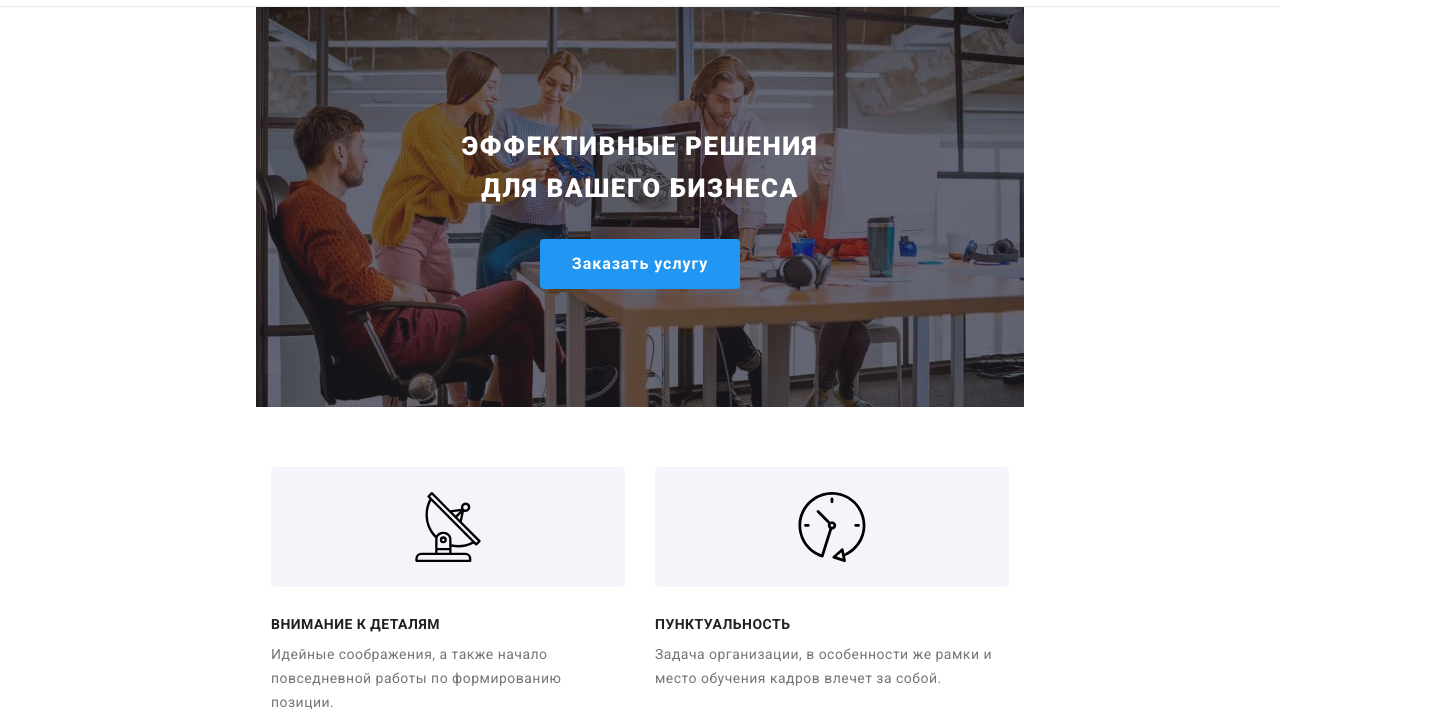
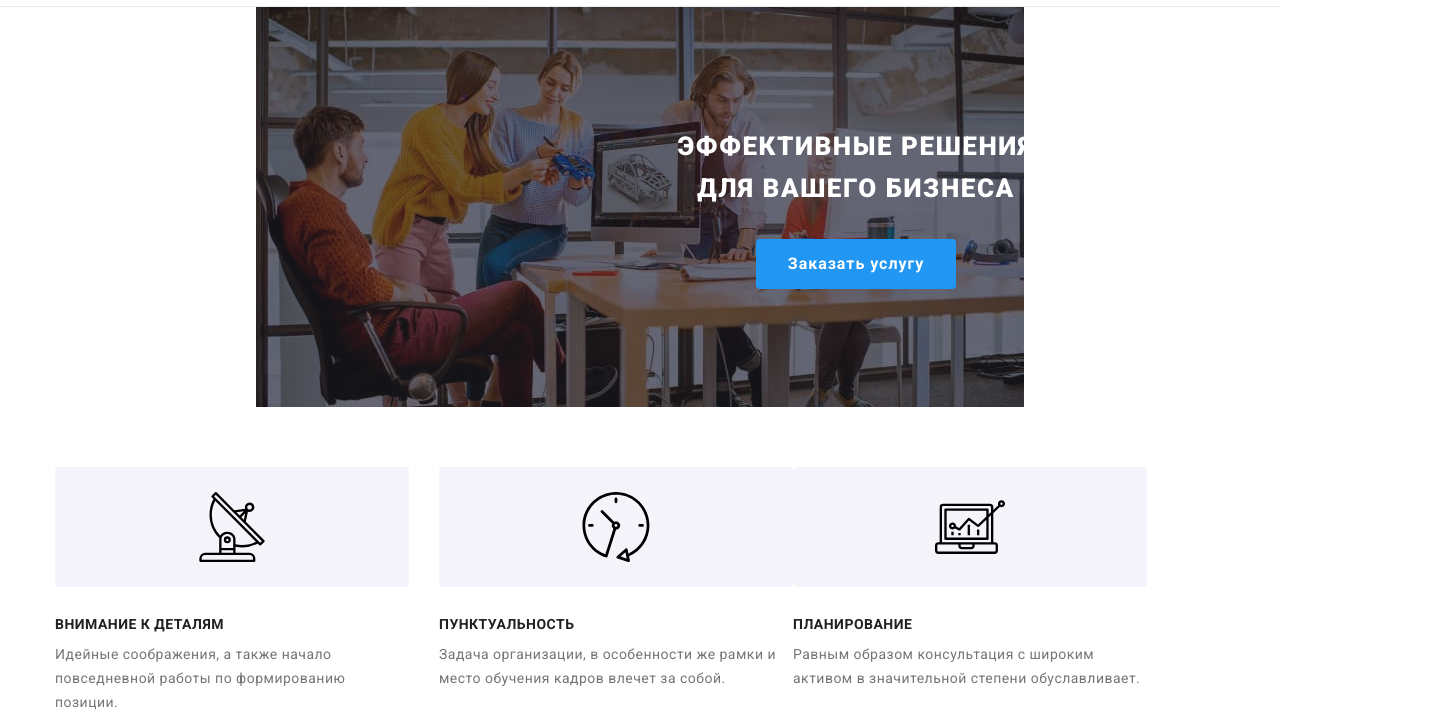
Before and after one commit to kovalenkoandri/goit-markup-hw-08, a plain HTML site: page index.html in a window 1280 px wide. Shown: the part 78-800 px from the top of the page, 1456 px wide, since content can reach past the window. Drawn offline with Linux system fonts and the light colour scheme.

Commit message:
container media simplyfied

```diff
--- a/sass/components/common/_container.scss
+++ b/sass/components/common/_container.scss
@@ -1,18 +1,16 @@
 .container {
-  margin-right: auto;
-  margin-left: auto;
-  padding-left: 15px;
-  padding-right: 15px;
-
-  @media screen and (max-device-width: 767px) {
-    max-width: 480px;
+ padding: 0px 15px;
+ margin: 0 auto;
+ width: 100%;
+ @media screen and (min-width: 480px) {
+ width: 480px;
   }
 
-  @media screen and (min-device-width: 768px) and (max-device-width: 1199px) {
-    width: 768px;
+ @media screen and (min-width: 768px) {
+ width: 768px;
   }
 
-  @media screen and (min-device-width: 1200px) {
-    width: 1200px;
+ @media screen and (min-width: 1200px) {
+ width: 1200px;
   }
 }
```
Also changed, not shown: css/main.css, css/main.min.css, 2 other files.
